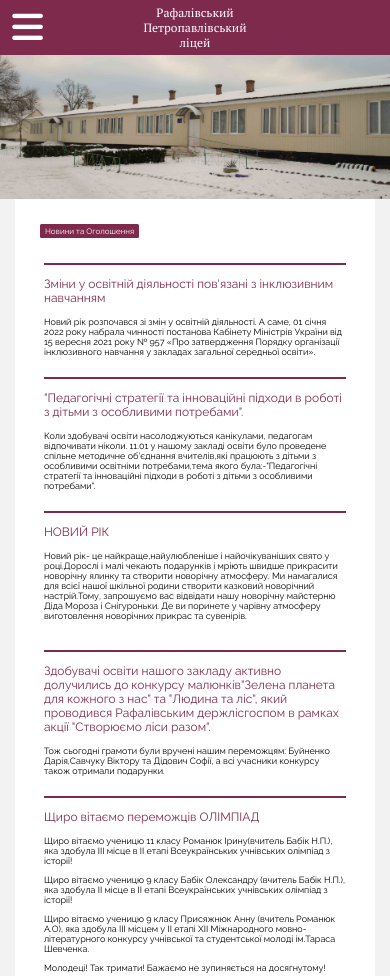
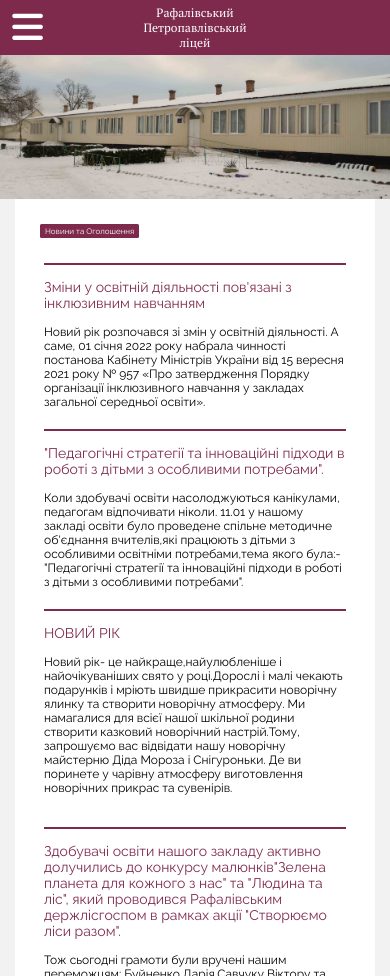
Before and after one commit to dima-serhiychuk/My_site, a plain HTML site: page index.html in a window 390 px wide. Shown: the top 976 px of the page. Drawn offline with Linux system fonts and the light colour scheme.

Commit message:
Update news-style.css

```diff
--- a/css/news-style.css
+++ b/css/news-style.css
@@ -82,7 +82,7 @@
     }
 
     .news-container {
-        font-size: 9px;
+        font-size: 12px;
         margin: 0 4px 20px 4px;
         flex-basis: 250px;
     }
@@ -92,6 +92,6 @@
     }
 
     .news-container a {
-        font-size: 12px;
+        font-size: 14px;
     }
 }
```
